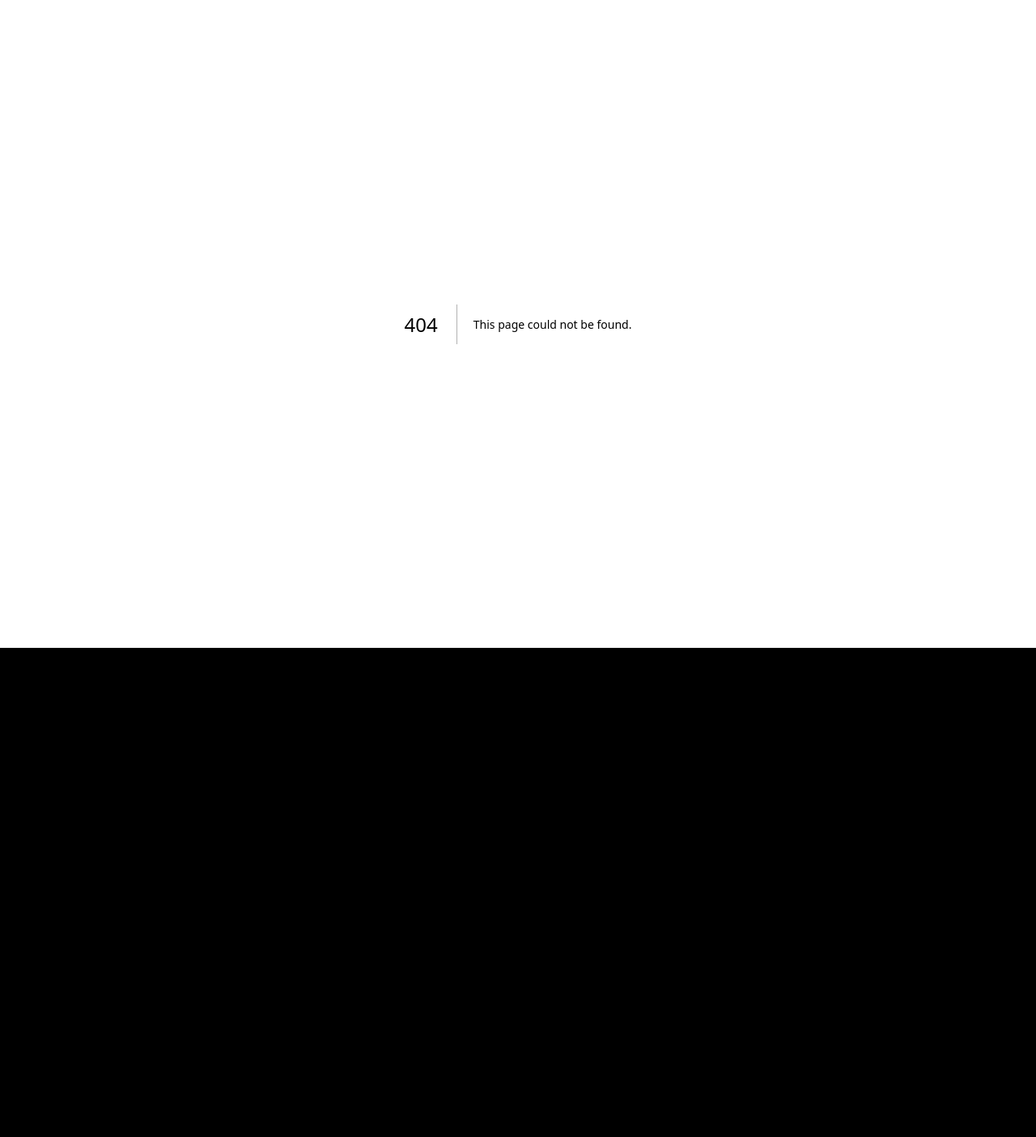
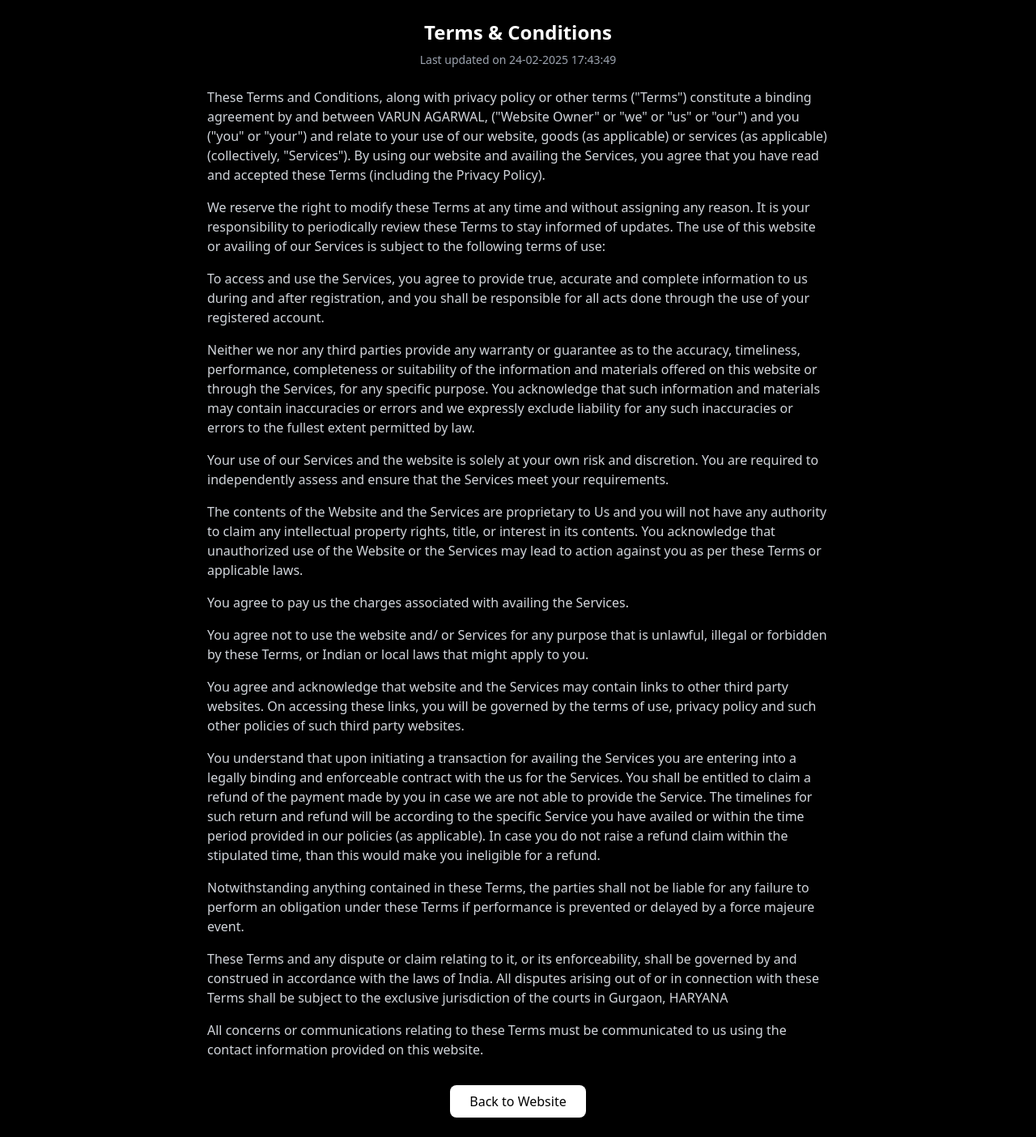
Before and after one commit to kazekunal/nexus, a Next.js app: page /tnc in a window 1280 px wide. Before the commit this address had no page. Shown: the whole page at 81% size. Before the commit the page ends 800 px from the top, so only its background shows below. Built offline with nearby package versions, Linux system fonts and the light colour scheme.

Commit message:
tnc page updated

```diff
--- a/src/app/components/footer.jsx
+++ b/src/app/components/footer.jsx
@@ -6,7 +6,7 @@
     <footer className="w-full bg-black py-6 border-t border-gray-800">
       <div className="max-w-6xl mx-auto px-4">
         <div className="flex flex-col items-center space-y-2 text-gray-400 text-sm">
-            <Link href="TnCs.pdf" target="_blank">
+            <Link href="/tnc" target="_blank">
           <p>Copyright © 2025. CHAUFF-IT, Terms and Conditions</p>
           </Link>
           <p>
--- /dev/null
+++ b/src/app/components/tnc.jsx
@@ -0,0 +1,77 @@
+import Link from 'next/link';
+import React from 'react';
+
+const TermsAndConditionsPlain = () => {
+  return (
+    <div className="min-h-screen bg-black text-white p-6 font-sans">
+      <div className="max-w-3xl mx-auto">
+        <h1 className="text-2xl font-bold mb-2 text-center">Terms & Conditions</h1>
+        <p className="text-sm text-gray-400 mb-6 text-center">Last updated on 24-02-2025 17:43:49</p>
+
+        <div className="space-y-4">
+          <p className="text-gray-300">
+            These Terms and Conditions, along with privacy policy or other terms ("Terms") constitute a binding agreement by and between VARUN AGARWAL, ("Website Owner" or "we" or "us" or "our") and you ("you" or "your") and relate to your use of our website, goods (as applicable) or services (as applicable) (collectively, "Services"). By using our website and availing the Services, you agree that you have read and accepted these Terms (including the Privacy Policy).
+          </p>
+
+          <p className="text-gray-300">
+            We reserve the right to modify these Terms at any time and without assigning any reason. It is your responsibility to periodically review these Terms to stay informed of updates. The use of this website or availing of our Services is subject to the following terms of use:
+          </p>
+
+          <p className="text-gray-300">
+            To access and use the Services, you agree to provide true, accurate and complete information to us during and after registration, and you shall be responsible for all acts done through the use of your registered account.
+          </p>
+
+          <p className="text-gray-300">
+            Neither we nor any third parties provide any warranty or guarantee as to the accuracy, timeliness, performance, completeness or suitability of the information and materials offered on this website or through the Services, for any specific purpose. You acknowledge that such information and materials may contain inaccuracies or errors and we expressly exclude liability for any such inaccuracies or errors to the fullest extent permitted by law.
+          </p>
+
+          <p className="text-gray-300">
+            Your use of our Services and the website is solely at your own risk and discretion. You are required to independently assess and ensure that the Services meet your requirements.
+          </p>
+
+          <p className="text-gray-300">
+            The contents of the Website and the Services are proprietary to Us and you will not have any authority to claim any intellectual property rights, title, or interest in its contents. You acknowledge that unauthorized use of the Website or the Services may lead to action against you as per these Terms or applicable laws.
+          </p>
+
+          <p className="text-gray-300">
+            You agree to pay us the charges associated with availing the Services.
+          </p>
+
+          <p className="text-gray-300">
+            You agree not to use the website and/ or Services for any purpose that is unlawful, illegal or forbidden by these Terms, or Indian or local laws that might apply to you.
+          </p>
+
+          <p className="text-gray-300">
+            You agree and acknowledge that website and the Services may contain links to other third party websites. On accessing these links, you will be governed by the terms of use, privacy policy and such other policies of such third party websites.
+          </p>
+
+          <p className="text-gray-300">
+            You understand that upon initiating a transaction for availing the Services you are entering into a legally binding and enforceable contract with the us for the Services. You shall be entitled to claim a refund of the payment made by you in case we are not able to provide the Service. The timelines for such return and refund will be according to the specific Service you have availed or within the time period provided in our policies (as applicable). In case you do not raise a refund claim within the stipulated time, than this would make you ineligible for a refund.
+          </p>
+
+          <p className="text-gray-300">
+            Notwithstanding anything contained in these Terms, the parties shall not be liable for any failure to perform an obligation under these Terms if performance is prevented or delayed by a force majeure event.
+          </p>
+
+          <p className="text-gray-300">
+            These Terms and any dispute or claim relating to it, or its enforceability, shall be governed by and construed in accordance with the laws of India. All disputes arising out of or in connection with these Terms shall be subject to the exclusive jurisdiction of the courts in Gurgaon, HARYANA
+          </p>
+
+          <p className="text-gray-300">
+            All concerns or communications relating to these Terms must be communicated to us using the contact information provided on this website.
+          </p>
+        </div>
+
+        <div className="mt-8 text-center">
+            <Link href="/">
+          <button className="bg-white text-black px-6 py-2 rounded-lg font-medium hover:bg-gray-200 transition-colors">
+            Back to Website
+          </button>
+          </Link>
+        </div>
+      </div>
+    </div>
+  );
+};
+
+export default TermsAndConditionsPlain;
--- /dev/null
+++ b/src/app/tnc/page.jsx
@@ -0,0 +1,12 @@
+import React from 'react'
+import TermsAndConditions from '../components/tnc'
+
+function page() {
+  return (
+    <div>
+        <TermsAndConditions/>
+    </div>
+  )
+}
+
+export default page
```
